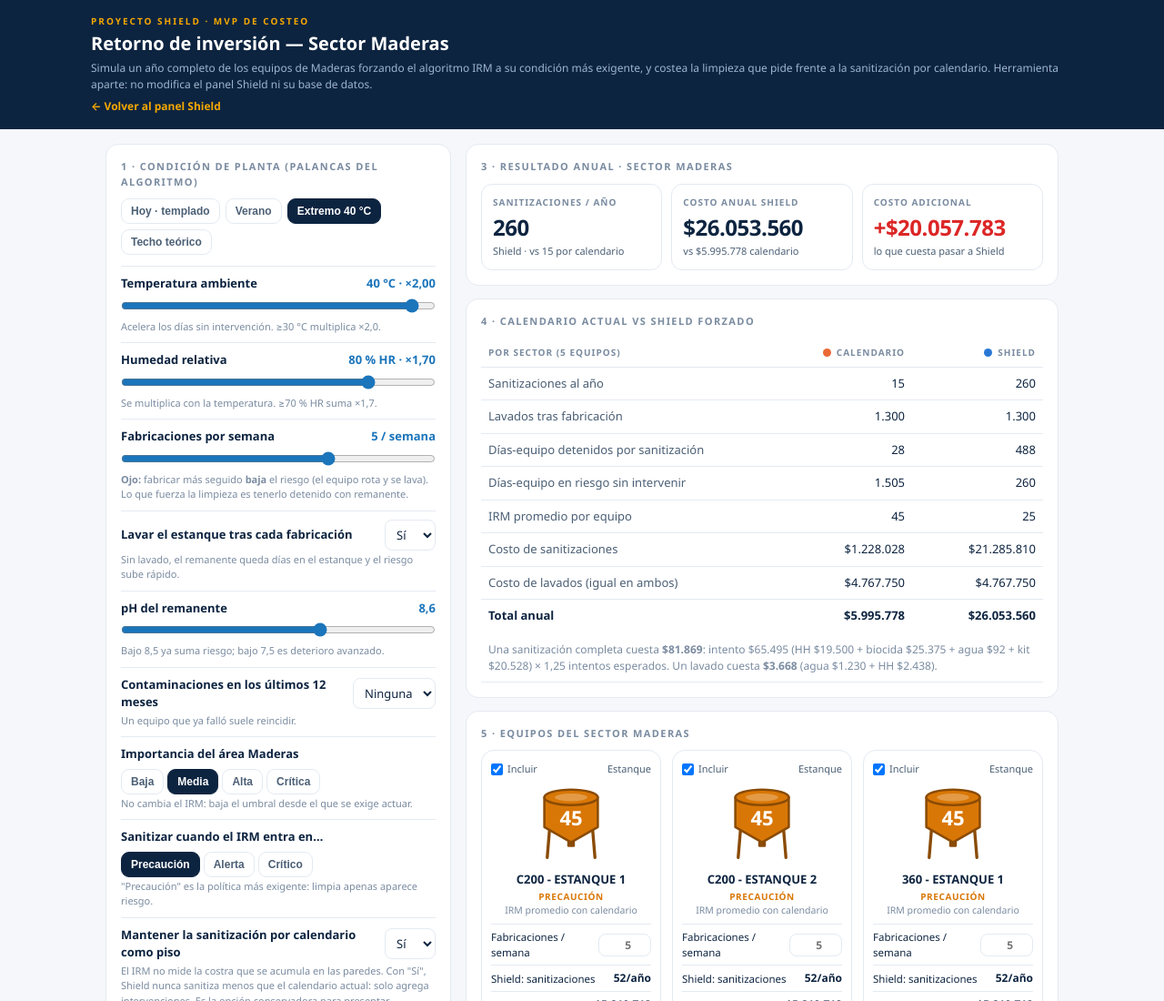
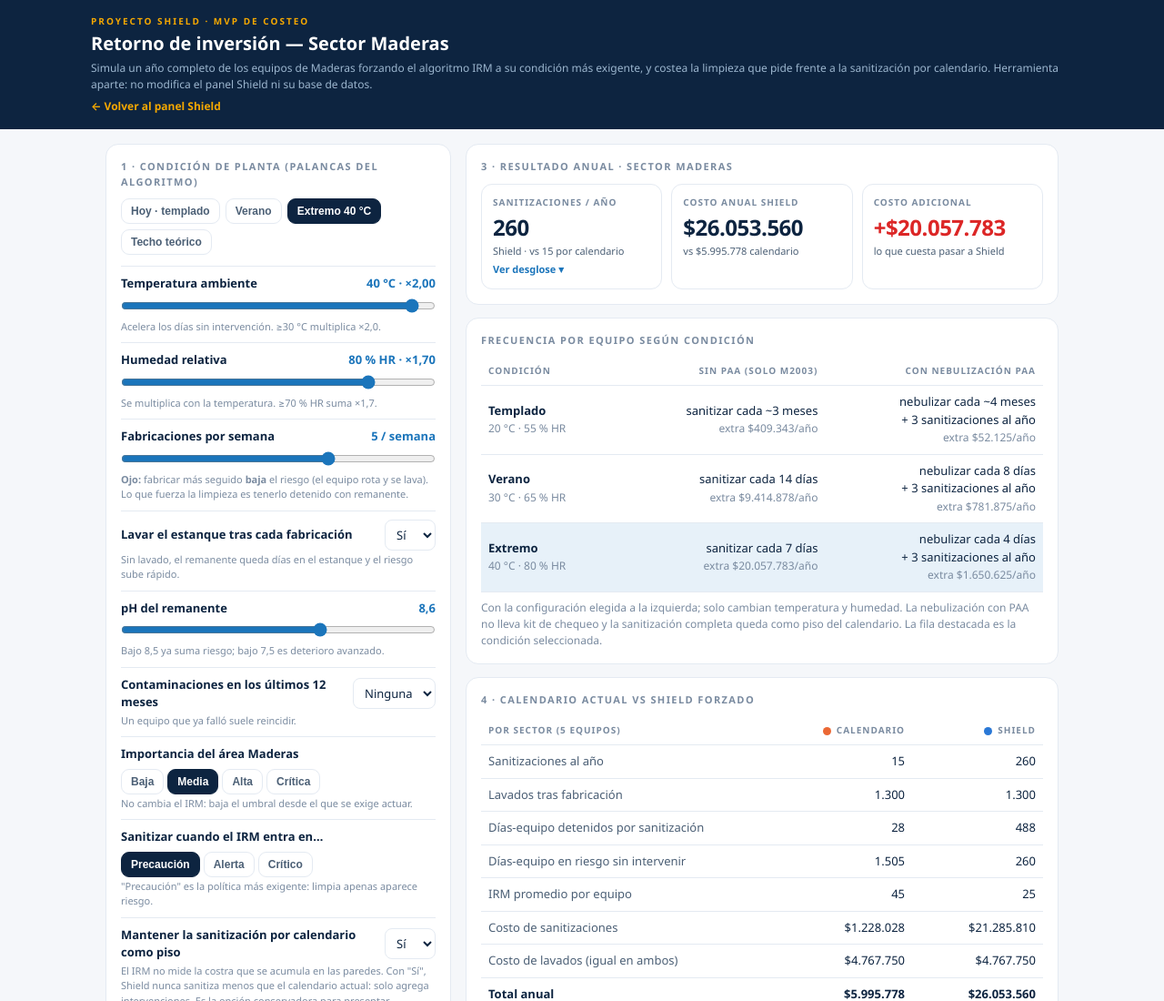
Before and after one commit to Shield-Codelpa/shield, a plain HTML site: page roi_maderas.html in a window 1280 px wide. Shown: the top 1100 px of the page at 91% size. Drawn offline with Linux system fonts and the light colour scheme.

Commit message:
Add files via upload

```diff
--- a/roi_maderas.html
+++ b/roi_maderas.html
@@ -64,6 +64,16 @@ input[type=number]{width:110px;text-align:right;font-weight:700}
 .kpis{display:grid;grid-template-columns:repeat(3,minmax(0,1fr));gap:10px}
 @media (max-width:560px){.kpis{grid-template-columns:1fr}}
 .kpi{border:1px solid var(--line);border-radius:12px;padding:12px}
+.kpi.btn{cursor:pointer;text-align:left;background:var(--card);font:inherit;color:inherit}
+.kpi.btn:hover{border-color:var(--blue)}
+.kpi .more{font-size:11px;color:var(--blue);font-weight:700;margin-top:4px}
+.desg{background:var(--bg);border:1px solid var(--line);border-radius:11px;padding:11px 13px;margin-top:10px;font-size:13px}
+.desg .ln{display:grid;grid-template-columns:110px 1fr auto;gap:8px;padding:5px 0;border-top:1px solid var(--line);align-items:baseline}
+.desg .ln:first-child{border-top:none}
+.desg .ln span:first-child{font-weight:800}
+.desg .ln span:nth-child(2){color:var(--ink2);font-family:Consolas,monospace;font-size:12px}
+.desg .ln b{white-space:nowrap}
+tr.hl td{background:var(--blueSoft)}
 .kpi .l{font-size:10px;letter-spacing:1px;color:var(--mute);font-weight:800;text-transform:uppercase}
 .kpi .v{font-size:24px;font-weight:800;letter-spacing:-.5px;margin-top:2px}
 .kpi .s{font-size:11px;color:var(--ink2)}
@@ -178,7 +188,7 @@ summary{cursor:pointer;font-weight:700;font-size:12.5px;color:var(--blue)}
       <p class="muted" style="margin:6px 0">Opcional. Agrega una nebulización rápida de PAA cuando el IRM entra en precaución, y deja la sanitización completa solo para cuando la nebulización no alcanza. Todos estos valores son supuestos hasta tener la cotización real.</p>
       <div class="cost"><span class="n">Usar nebulización intermedia</span><select id="neb"><option value="0">No</option><option value="1">Sí</option></select></div>
       <div id="costosPaa"></div>
-      <div class="cost"><span class="n">Verificar con kit después de cada nebulización<span class="src sup">SUPUESTO</span></span><select id="paaKit"><option value="1">Sí</option><option value="0">No</option></select>
+      <div class="cost"><span class="n">Verificar con kit después de cada nebulización</span><select id="paaKit"><option value="0">No</option><option value="1">Sí</option></select>
         <span class="help">El kit (≈ $20.500) es casi todo el costo de una nebulización. Define si cada una se verifica o solo se verifica la sanitización completa.</span></div>
     </details>
   </div>
@@ -189,7 +199,14 @@ summary{cursor:pointer;font-weight:700;font-size:12.5px;color:var(--blue)}
   <div class="card">
     <h2>3 · Resultado anual · sector Maderas</h2>
     <div class="kpis" id="kpis"></div>
+    <div id="desglose"></div>
     <div id="alertas"></div>
+  </div>
+
+  <div class="card">
+    <h2>Frecuencia por equipo según condición</h2>
+    <table id="frec"></table>
+    <p class="muted" style="margin-top:8px">Con la configuración elegida a la izquierda; solo cambian temperatura y humedad. La nebulización con PAA no lleva kit de chequeo y la sanitización completa queda como piso del calendario. La fila destacada es la condición seleccionada.</p>
   </div>
 
   <div class="card">
@@ -343,7 +360,7 @@ function svgEquipo(fig,fill,stroke,valor){
     <ellipse cx="40" cy="21" rx="17" ry="4" fill="rgba(255,255,255,.26)"/>${T(40,45)}`;
   return `<svg width="84" height="97" viewBox="0 0 80 92" style="display:block;margin:0 auto" aria-hidden="true">${b}</svg>`;
 }
-let S={...PRESETS.extremo, eq:EQUIPOS.map(e=>({...e,incl:true,fab:null})), preset:"extremo", neb:0, piso:1, paaKit:1, vars:VARS_BASE.map(v=>({...v}))};
+let S={...PRESETS.extremo, eq:EQUIPOS.map(e=>({...e,incl:true,fab:null})), preset:"extremo", neb:0, piso:1, paaKit:0, vars:VARS_BASE.map(v=>({...v}))};
 const $=id=>document.getElementById(id);
 const clp=n=>"$"+Math.round(n).toLocaleString("es-CL");
 const num=(n,d=0)=>Number(n).toLocaleString("es-CL",{maximumFractionDigits:d,minimumFractionDigits:d});
@@ -419,7 +436,7 @@ function calc(){
   const totCal=T(r=>r.cc.total), totSh=T(r=>r.cs.total), delta=totSh-totCal;
   const nebSh=T(r=>r.sh.nNeb);
   $("kpis").innerHTML=`
-    <div class="kpi"><div class="l">Sanitizaciones / año</div><div class="v">${num(T(r=>r.sh.nSan))}</div><div class="s">Shield · vs ${num(T(r=>r.cal.nSan))} por calendario${nebSh?` · + ${num(nebSh)} nebulizaciones`:""}</div></div>
+    <button class="kpi btn" id="kpiSan" aria-expanded="${S.verDesg?"true":"false"}"><div class="l">Sanitizaciones / año</div><div class="v">${num(T(r=>r.sh.nSan))}</div><div class="s">Shield · vs ${num(T(r=>r.cal.nSan))} por calendario${nebSh?` · + ${num(nebSh)} nebulizaciones`:""}</div><div class="more">${S.verDesg?"Ocultar desglose ▴":"Ver desglose ▾"}</div></button>
     <div class="kpi"><div class="l">Costo anual Shield</div><div class="v">${clp(totSh)}</div><div class="s">vs ${clp(totCal)} calendario</div></div>
     <div class="kpi"><div class="l">Costo adicional</div><div class="v" style="color:${delta>0?"var(--bad)":"var(--ok)"}">${delta>=0?"+":"−"}${clp(Math.abs(delta))}</div><div class="s">${delta>=0?"lo que cuesta pasar a Shield":"Shield ahorra frente al calendario"}</div></div>`;
 
@@ -430,6 +447,37 @@ function calc(){
   const expCal=T(r=>r.cal.dExp), expSh=T(r=>r.sh.dExp), critCal=T(r=>r.cal.dCrit);
   if(expSh/n>60) al.push(`<div class="alert bad"><b>Ni sanitizando sin parar se controla el riesgo.</b> Aun con Shield, los equipos pasan en promedio ${num(expSh/n)} días al año sobre el umbral: la condición ambiental y de operación supera lo que la limpieza puede corregir.</div>`);
   $("alertas").innerHTML=al.join("");
+  $("kpiSan").onclick=()=>{S.verDesg=!S.verDesg;calc();};
+  const sanT=T(r=>r.sh.nSan), porEq=sanT/n, cada=v=>v>0?365/v:0;
+  const dur=diasPorSan, opSem=sanT/52*dur;
+  $("desglose").innerHTML=!S.verDesg?"":`<div class="desg">
+    <div class="ln"><span>Por sector</span><span>${num(sanT)} ÷ 52 semanas</span><b>${num(sanT/52,1)} por semana</b></div>
+    <div class="ln"><span>Por equipo</span><span>${num(sanT)} ÷ ${n} equipo${n>1?"s":""}</span><b>${num(porEq,1)} al año · ${porEq?"cada "+num(cada(porEq),1)+" días":"—"}</b></div>
+    ${nebSh?`<div class="ln"><span>Nebulización</span><span>${num(nebSh)} ÷ ${n} equipo${n>1?"s":""}</span><b>${num(nebSh/n,1)} al año · cada ${num(cada(nebSh/n),1)} días</b></div>`:""}
+    <div class="ln"><span>Carga operador</span><span>${num(sanT/52,1)} × ${num(dur,2)} días</span><b>${num(opSem,1)} días de operador por semana</b></div>
+  </div>`;
+
+  /* frecuencia por condición (misma configuración, solo cambia el clima) */
+  const conds=[["Templado",PRESETS.hoy],["Verano",PRESETS.verano],["Extremo",PRESETS.extremo]];
+  const paaOn=S.vars.some(v=>v.id==="paa"&&v.activa&&v.peso>0);
+  const fmtCada=d=>!isFinite(d)||d<=0?"—":d>=60?`cada ~${num(d/30,0)} meses`:`cada ${num(d,0)} días`;
+  const kNo={...k,paaKit:0};
+  const filas=conds.map(([nom,pr])=>{
+    const pc={...p,temp:pr.temp,hum:pr.hum};
+    let sin={nSan:0},con={nSan:0,nNeb:0},xSin=0,xCon=0;
+    res.forEach(r=>{const pe={...pc,fabSem:r.e.fab??S.fabSem};
+      const a=simular(pe,{tipo:"shield",disparo:S.disp,piso:pol.piso},S.vars);
+      const b=simular(pe,{tipo:"shield",disparo:S.disp,neb:true,piso:pol.piso},S.vars);
+      const cl=simular(pe,{tipo:"cal",cada:Math.max(1,k.cada)},S.vars);
+      sin.nSan+=a.nSan;con.nSan+=b.nSan;con.nNeb+=b.nNeb;
+      const cc=costear(cl,kNo).total; xSin+=costear(a,kNo).total-cc; xCon+=costear(b,kNo).total-cc;});
+    const hl=S.temp===pr.temp&&S.hum===pr.hum;
+    const sanEq=con.nSan/n;
+    return `<tr class="${hl?"hl":""}"><td><b>${nom}</b><br><span class="muted">${pr.temp} °C · ${pr.hum} % HR</span></td>
+      <td>sanitizar ${fmtCada(cada(sin.nSan/n))}<br><span class="muted">extra ${clp(xSin)}/año</span></td>
+      <td>${paaOn?`nebulizar ${fmtCada(cada(con.nNeb/n))}<br>+ ${num(sanEq,0)} sanitizaci${Math.round(sanEq)===1?"ón":"ones"} al año<br><span class="muted">extra ${clp(xCon)}/año</span>`:`<span class="muted">Activa la variable de sanitización química para simular PAA</span>`}</td></tr>`;
+  }).join("");
+  $("frec").innerHTML=`<tr><th>Condición</th><th>Sin PAA (solo M2003)</th><th>Con nebulización PAA</th></tr>${filas}`;
 
   const fila=(l,a,b,fmt=clp)=>`<tr><td class="lab">${l}</td><td>${fmt(a)}</td><td>${fmt(b)}</td></tr>`, ent=v=>num(v);
   $("tabla").innerHTML=`<tr><th>Por sector (${n} equipo${n>1?"s":""})</th><th><span class="dot" style="background:var(--s-cal)"></span>Calendario</th><th><span class="dot" style="background:var(--s-shield)"></span>Shield</th></tr>
```
